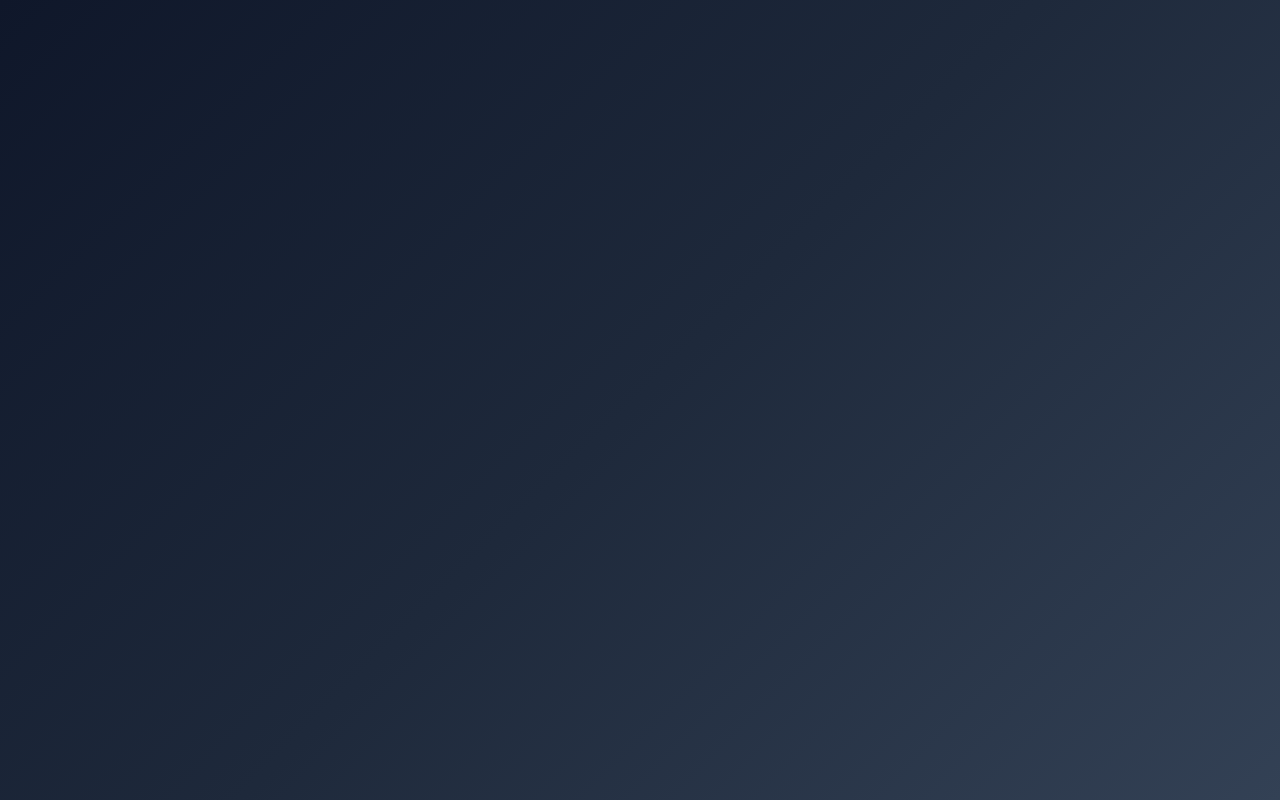
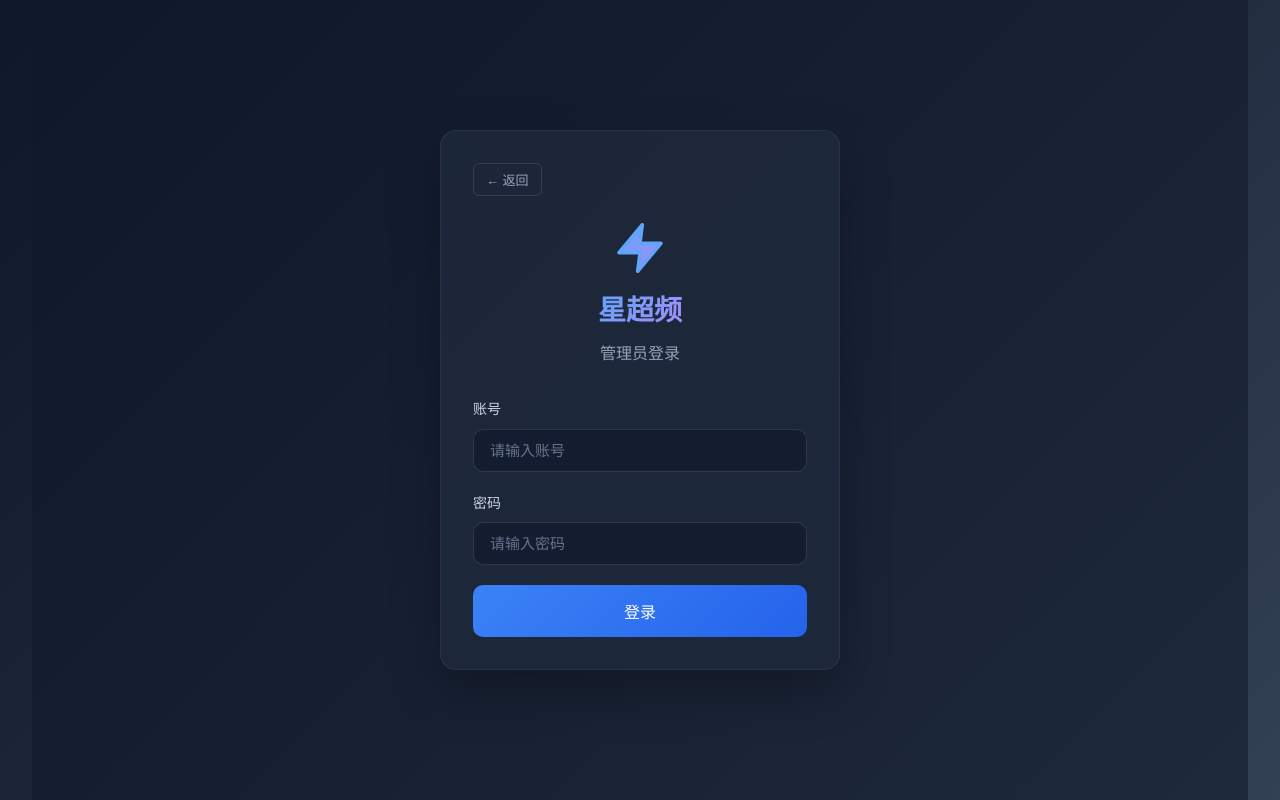
Before and after one commit to demoncome/dataEasyCome, a Vue app in the folder memory-vue/: page /login in a window 1280 px wide. Before the commit this address had no page. Built offline with nearby package versions, Linux system fonts and the light colour scheme.

Commit message:
「增加登录界面」

```diff
--- a/memory-vue/src/router/index.ts
+++ b/memory-vue/src/router/index.ts
@@ -1,4 +1,5 @@
 import { createRouter, createWebHistory } from "vue-router";
+import { useAuthStore } from "@/stores/auth";
 import PlanListView from "../views/PlanListView.vue";
 
 const router = createRouter({
@@ -18,8 +19,36 @@ const router = createRouter({
       path: "/data-entry",
       name: "dataEntry",
       component: () => import("../views/DataEntryView.vue"),
+      meta: { requiresAuth: true },
+    },
+    {
+      path: "/data-entry/:id",
+      name: "dataEntryEdit",
+      component: () => import("../views/DataEntryView.vue"),
+      meta: { requiresAuth: true },
+    },
+    {
+      path: "/login",
+      name: "login",
+      component: () => import("../views/LoginView.vue"),
     },
   ],
 });
 
+// 路由守卫
+router.beforeEach((to, from, next) => {
+  const authStore = useAuthStore();
+
+  // 检查是否需要登录
+  if (to.meta.requiresAuth && !authStore.isAuthenticated) {
+    // 未登录，跳转到登录页面，并记录原目标地址
+    next({
+      path: '/login',
+      query: { redirect: to.fullPath }
+    });
+  } else {
+    next();
+  }
+});
+
 export default router;
--- /dev/null
+++ b/memory-vue/src/stores/auth.ts
@@ -0,0 +1,60 @@
+import { ref, computed } from 'vue'
+import { defineStore } from 'pinia'
+
+// 默认账号密码
+const DEFAULT_USERNAME = 'admin'
+const DEFAULT_PASSWORD = '123456'
+
+export const useAuthStore = defineStore('auth', () => {
+  // State
+  const isLoggedIn = ref(false)
+  const username = ref('')
+
+  // Getters
+  const isAuthenticated = computed(() => isLoggedIn.value)
+
+  // Actions
+  const login = async (inputUsername: string, inputPassword: string): Promise<boolean> => {
+    // 模拟异步验证
+    await new Promise(resolve => setTimeout(resolve, 500))
+
+    if (inputUsername === DEFAULT_USERNAME && inputPassword === DEFAULT_PASSWORD) {
+      isLoggedIn.value = true
+      username.value = inputUsername
+      // 保存登录状态到 localStorage
+      localStorage.setItem('auth_token', 'logged_in')
+      localStorage.setItem('auth_user', inputUsername)
+      return true
+    }
+
+    return false
+  }
+
+  const logout = () => {
+    isLoggedIn.value = false
+    username.value = ''
+    localStorage.removeItem('auth_token')
+    localStorage.removeItem('auth_user')
+  }
+
+  const checkAuth = () => {
+    // 检查 localStorage 中是否有登录状态
+    const token = localStorage.getItem('auth_token')
+    const user = localStorage.getItem('auth_user')
+    if (token && user) {
+      isLoggedIn.value = true
+      username.value = user
+      return true
+    }
+    return false
+  }
+
+  return {
+    isLoggedIn,
+    username,
+    isAuthenticated,
+    login,
+    logout,
+    checkAuth
+  }
+})
--- a/memory-vue/src/views/HomeView.vue
+++ b/memory-vue/src/views/HomeView.vue
@@ -2,12 +2,14 @@
 import { onMounted, computed } from 'vue'
 import { useRoute, useRouter } from 'vue-router'
 import { useMemoryStore } from '@/stores/memory'
+import { useAuthStore } from '@/stores/auth'
 import ControlPanel from '@/components/ControlPanel.vue'
 import MemoryChart from '@/components/MemoryChart.vue'
 import StatsPanel from '@/components/StatsPanel.vue'
 import ComparisonTable from '@/components/ComparisonTable.vue'
 
 const store = useMemoryStore()
+const authStore = useAuthStore()
 const route = useRoute()
 const router = useRouter()
 
@@ -31,6 +33,13 @@ const goBack = () => {
 }
 
 const goToDataEntry = () => {
+  if (!authStore.isAuthenticated) {
+    router.push({
+      path: '/login',
+      query: { redirect: `/data-entry?edit=true&planId=${planId.value}` }
+    })
+    return
+  }
   router.push({
     path: '/data-entry',
     query: { edit: 'true', planId: planId.value }
--- /dev/null
+++ b/memory-vue/src/views/LoginView.vue
@@ -0,0 +1,311 @@
+<script setup lang="ts">
+import { ref } from 'vue'
+import { useRouter, useRoute } from 'vue-router'
+import { useAuthStore } from '@/stores/auth'
+
+const router = useRouter()
+const route = useRoute()
+const authStore = useAuthStore()
+
+const username = ref('')
+const password = ref('')
+const error = ref('')
+const loading = ref(false)
+
+const handleLogin = async () => {
+  error.value = ''
+
+  if (!username.value.trim() || !password.value.trim()) {
+    error.value = '请输入账号和密码'
+    return
+  }
+
+  loading.value = true
+
+  const success = await authStore.login(username.value.trim(), password.value.trim())
+
+  if (success) {
+    // 登录成功，跳转到原来要去的地方
+    const redirect = route.query.redirect as string
+    if (redirect) {
+      router.push(redirect)
+    } else {
+      router.push('/')
+    }
+  } else {
+    error.value = '账号或密码错误'
+  }
+
+  loading.value = false
+}
+
+const goBack = () => {
+  router.push('/')
+}
+</script>
+
+<template>
+  <div class="login-container">
+    <div class="login-box">
+      <div class="login-header">
+        <button class="back-btn" @click="goBack">← 返回</button>
+      </div>
+
+      <div class="logo">
+        <div class="logo-icon">
+          <svg viewBox="0 0 24 24" fill="none" xmlns="http://www.w3.org/2000/svg">
+            <path d="M13 2L3 14H12L11 22L21 10H12L13 2Z" fill="url(#login-gradient)" stroke="currentColor" stroke-width="1.5" stroke-linecap="round" stroke-linejoin="round"/>
+            <defs>
+              <linearGradient id="login-gradient" x1="3" y1="2" x2="21" y2="22" gradientUnits="userSpaceOnUse">
+                <stop stop-color="#60a5fa"/>
+                <stop offset="1" stop-color="#a78bfa"/>
+              </linearGradient>
+            </defs>
+          </svg>
+        </div>
+        <h1>星超频</h1>
+      </div>
+
+      <h2 class="subtitle">管理员登录</h2>
+
+      <form @submit.prevent="handleLogin" class="login-form">
+        <div class="form-group">
+          <label>账号</label>
+          <input
+            v-model="username"
+            type="text"
+            placeholder="请输入账号"
+            :disabled="loading"
+          />
+        </div>
+
+        <div class="form-group">
+          <label>密码</label>
+          <input
+            v-model="password"
+            type="password"
+            placeholder="请输入密码"
+            :disabled="loading"
+          />
+        </div>
+
+        <div v-if="error" class="error-message">
+          {{ error }}
+        </div>
+
+        <button type="submit" class="login-btn" :disabled="loading">
+          <span v-if="loading" class="spinner-small"></span>
+          <span v-else>登录</span>
+        </button>
+      </form>
+
+      <!-- <div class="hint">
+        <p>默认账号: admin</p>
+        <p>默认密码: 123456</p>
+      </div> -->
+    </div>
+  </div>
+</template>
+
+<style scoped>
+.login-container {
+  min-height: 100vh;
+  display: flex;
+  align-items: center;
+  justify-content: center;
+  padding: 20px;
+  background: linear-gradient(135deg, #0f172a 0%, #1e293b 100%);
+}
+
+.login-box {
+  width: 100%;
+  max-width: 400px;
+  background: rgba(30, 41, 59, 0.9);
+  border: 1px solid rgba(148, 163, 184, 0.1);
+  border-radius: 16px;
+  padding: 32px;
+  box-shadow: 0 20px 50px rgba(0, 0, 0, 0.3);
+}
+
+.login-header {
+  margin-bottom: 24px;
+}
+
+.back-btn {
+  padding: 6px 12px;
+  background: transparent;
+  border: 1px solid rgba(148, 163, 184, 0.2);
+  color: #94a3b8;
+  border-radius: 6px;
+  cursor: pointer;
+  font-size: 13px;
+  transition: all 0.3s;
+}
+
+.back-btn:hover {
+  border-color: rgba(96, 165, 250, 0.4);
+  color: #60a5fa;
+}
+
+.logo {
+  display: flex;
+  flex-direction: column;
+  align-items: center;
+  gap: 12px;
+  margin-bottom: 8px;
+}
+
+.logo-icon {
+  width: 56px;
+  height: 56px;
+  color: #60a5fa;
+}
+
+.logo-icon svg {
+  width: 100%;
+  height: 100%;
+}
+
+.logo h1 {
+  font-size: 28px;
+  font-weight: 800;
+  background: linear-gradient(135deg, #60a5fa 0%, #a78bfa 100%);
+  -webkit-background-clip: text;
+  -webkit-text-fill-color: transparent;
+  background-clip: text;
+  margin: 0;
+}
+
+.subtitle {
+  text-align: center;
+  color: #94a3b8;
+  font-size: 16px;
+  font-weight: 500;
+  margin: 0 0 32px 0;
+}
+
+.login-form {
+  display: flex;
+  flex-direction: column;
+  gap: 20px;
+}
+
+.form-group {
+  display: flex;
+  flex-direction: column;
+  gap: 8px;
+}
+
+.form-group label {
+  color: #cbd5e1;
+  font-size: 14px;
+  font-weight: 500;
+}
+
+.form-group input {
+  padding: 12px 16px;
+  background: rgba(15, 23, 42, 0.6);
+  border: 1px solid rgba(148, 163, 184, 0.2);
+  border-radius: 10px;
+  color: #e2e8f0;
+  font-size: 15px;
+  transition: all 0.3s;
+}
+
+.form-group input:focus {
+  outline: none;
+  border-color: #60a5fa;
+  box-shadow: 0 0 0 3px rgba(96, 165, 250, 0.1);
+}
+
+.form-group input::placeholder {
+  color: #64748b;
+}
+
+.form-group input:disabled {
+  opacity: 0.6;
+  cursor: not-allowed;
+}
+
+.error-message {
+  padding: 12px 16px;
+  background: rgba(248, 113, 113, 0.1);
+  border: 1px solid rgba(248, 113, 113, 0.3);
+  border-radius: 8px;
+  color: #f87171;
+  font-size: 14px;
+  text-align: center;
+}
+
+.login-btn {
+  padding: 14px 24px;
+  background: linear-gradient(135deg, #3b82f6 0%, #2563eb 100%);
+  border: none;
+  border-radius: 10px;
+  color: white;
+  font-size: 16px;
+  font-weight: 600;
+  cursor: pointer;
+  transition: all 0.3s;
+  display: flex;
+  align-items: center;
+  justify-content: center;
+  gap: 8px;
+}
+
+.login-btn:hover:not(:disabled) {
+  transform: translateY(-2px);
+  box-shadow: 0 8px 20px rgba(37, 99, 235, 0.4);
+}
+
+.login-btn:disabled {
+  opacity: 0.7;
+  cursor: not-allowed;
+}
+
+.spinner-small {
+  width: 18px;
+  height: 18px;
+  border: 2px solid rgba(255, 255, 255, 0.3);
+  border-top-color: white;
+  border-radius: 50%;
+  animation: spin 0.8s linear infinite;
+}
+
+@keyframes spin {
+  to { transform: rotate(360deg); }
+}
+
+.hint {
+  margin-top: 24px;
+  padding-top: 20px;
+  border-top: 1px solid rgba(148, 163, 184, 0.1);
+  text-align: center;
+}
+
+.hint p {
+  color: #64748b;
+  font-size: 12px;
+  margin: 4px 0;
+}
+
+@media (max-width: 480px) {
+  .login-box {
+    padding: 24px 20px;
+  }
+
+  .logo-icon {
+    width: 48px;
+    height: 48px;
+  }
+
+  .logo h1 {
+    font-size: 24px;
+  }
+
+  .subtitle {
+    font-size: 14px;
+    margin-bottom: 24px;
+  }
+}
+</style>
--- a/memory-vue/src/views/PlanListView.vue
+++ b/memory-vue/src/views/PlanListView.vue
@@ -1,9 +1,11 @@
 <script setup lang="ts">
 import { ref, onMounted, computed } from 'vue'
 import { useRouter } from 'vue-router'
+import { useAuthStore } from '@/stores/auth'
 import type { PlansData, Plan } from '@/types'
 
 const router = useRouter()
+const authStore = useAuthStore()
 const plans = ref<Plan[]>([])
 const loading = ref(true)
 const error = ref('')
@@ -30,7 +32,20 @@ const goToPlanDetail = (planId: string) => {
 }
 
 const goToDataEntry = () => {
+  if (!authStore.isAuthenticated) {
+    router.push({ path: '/login', query: { redirect: '/data-entry' } })
+    return
+  }
   router.push('/data-entry')
+}
+
+const goToEditPlan = (planId: string, event: Event) => {
+  event.stopPropagation()
+  if (!authStore.isAuthenticated) {
+    router.push({ path: '/login', query: { redirect: `/data-entry/${planId}` } })
+    return
+  }
+  router.push(`/data-entry/${planId}`)
 }
 
 const formatDate = (dateStr: string) => {
@@ -132,6 +147,7 @@ onMounted(() => {
         </div>
 
         <div class="plan-actions">
+          <button class="edit-btn" @click="goToEditPlan(plan.id, $event)">编辑</button>
           <span class="view-btn">查看详情 →</span>
         </div>
       </div>
@@ -410,7 +426,27 @@ onMounted(() => {
 
 .plan-actions {
   display: flex;
+  align-items: center;
+  gap: 12px;
   flex-shrink: 0;
+}
+
+.edit-btn {
+  padding: 6px 12px;
+  background: rgba(96, 165, 250, 0.1);
+  border: 1px solid rgba(96, 165, 250, 0.3);
+  color: #60a5fa;
+  font-size: 12px;
+  font-weight: 500;
+  border-radius: 6px;
+  cursor: pointer;
+  transition: all 0.3s;
+  white-space: nowrap;
+}
+
+.edit-btn:hover {
+  background: rgba(96, 165, 250, 0.2);
+  border-color: rgba(96, 165, 250, 0.5);
 }
 
 .view-btn {
```
